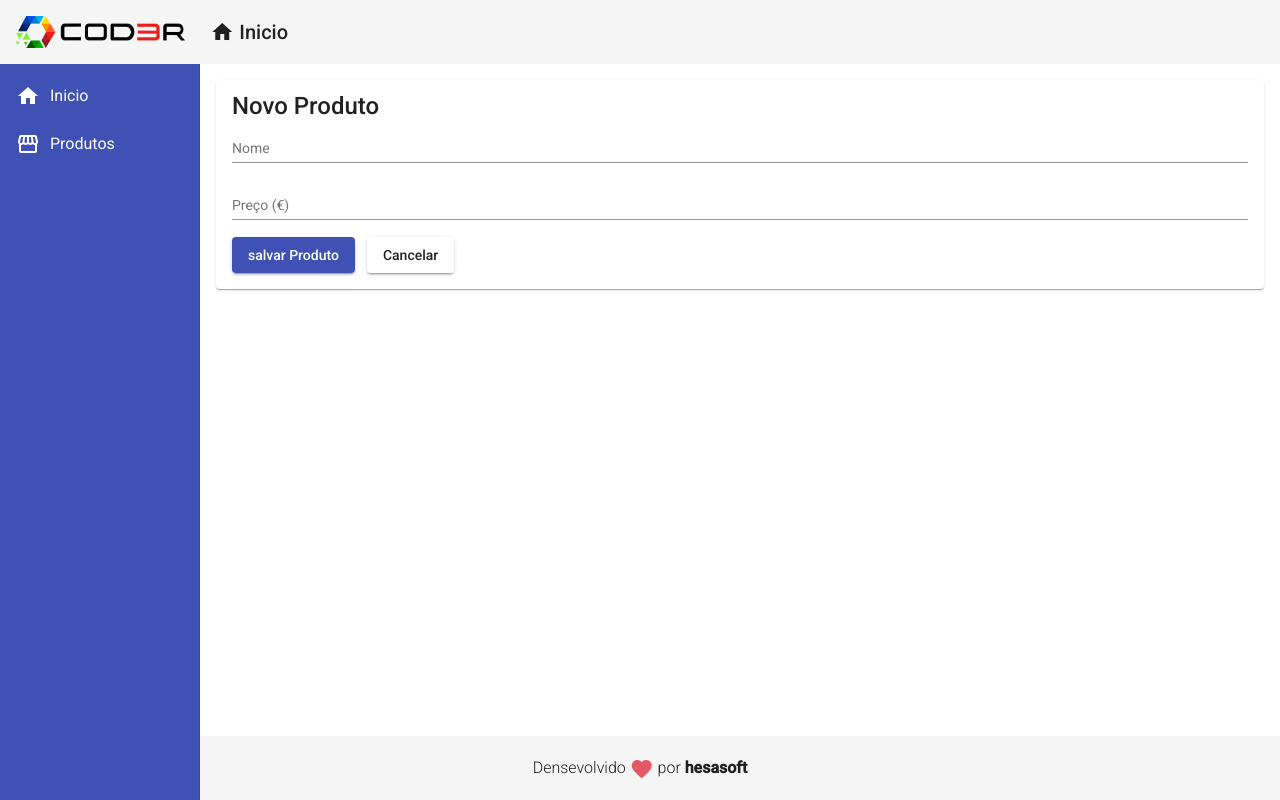
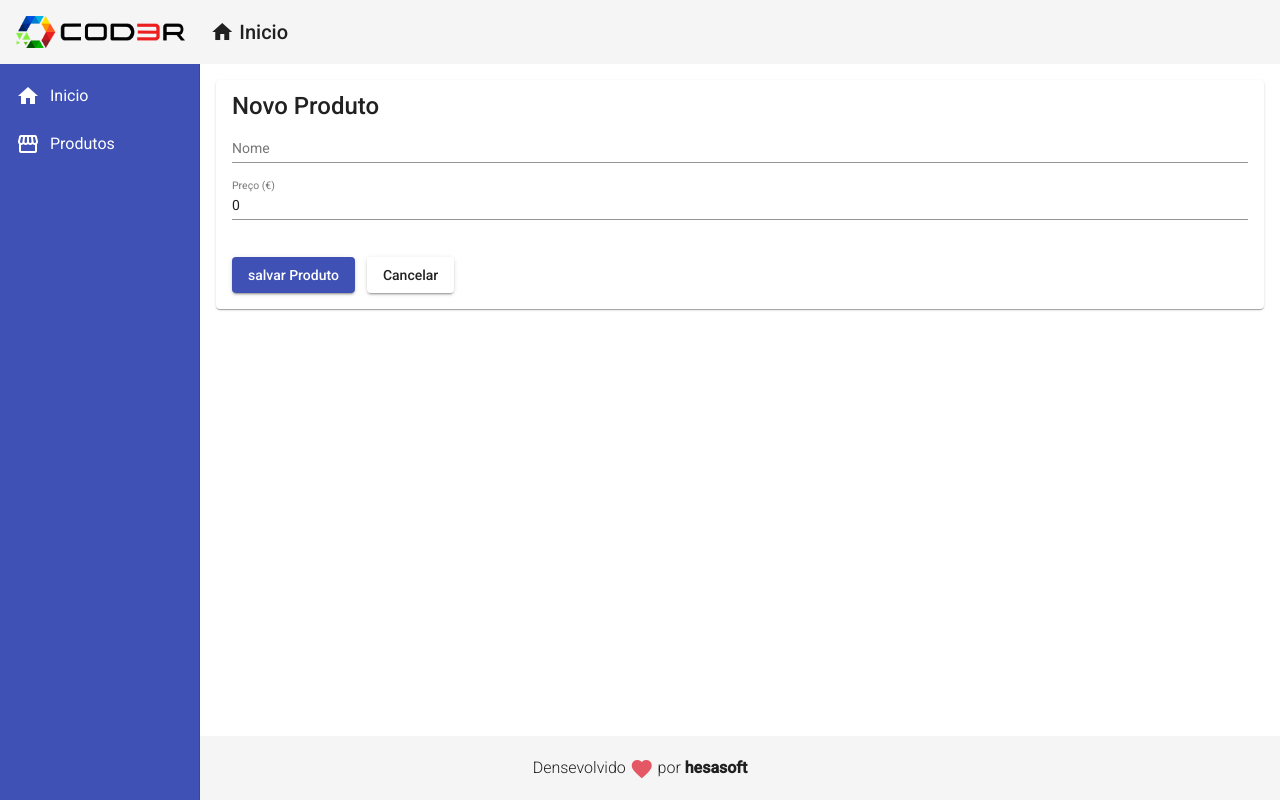
Before and after one commit to HonorioS/angular-learning, an Angular app: page /products/create in a window 1280 px wide. Built offline with nearby package versions, Linux system fonts and the light colour scheme.

Commit message:
add style to form

```diff
--- a/src/app/components/product/product-create/product-create.component.css
+++ b/src/app/components/product/product-create/product-create.component.css
@@ -1,5 +1,6 @@
-.btn-products-create {
+button {
     margin-right: 12px;
+    margin-top: 20px;
 }
 
 form {
--- a/src/app/components/product/product-create/product-create.component.html
+++ b/src/app/components/product/product-create/product-create.component.html
@@ -3,11 +3,11 @@
     <mat-card-title>Novo Produto</mat-card-title>
     <form>
         <mat-form-field>
-            <input matInput placeholder="Nome">
+            <input matInput placeholder="Nome" [(ngModel)]="product.name" name="name">
         </mat-form-field>
 
         <mat-form-field>
-            <input matInput placeholder="Preço (€)">
+            <input matInput placeholder="Preço (€)" [(ngModel)]="product.price" name="price">
         </mat-form-field>
 
     </form>
--- a/src/app/components/product/product-create/product-create.component.ts
+++ b/src/app/components/product/product-create/product-create.component.ts
@@ -12,8 +12,8 @@
 export class ProductCreateComponent implements OnInit {
 
   product: Product = {
-    name: 'Maquina Cientifica',
-    price: 12.56
+    name: '',
+    price: 0.00
   }
   constructor(private productService: ProductService,
     private router: Router) { }
```
